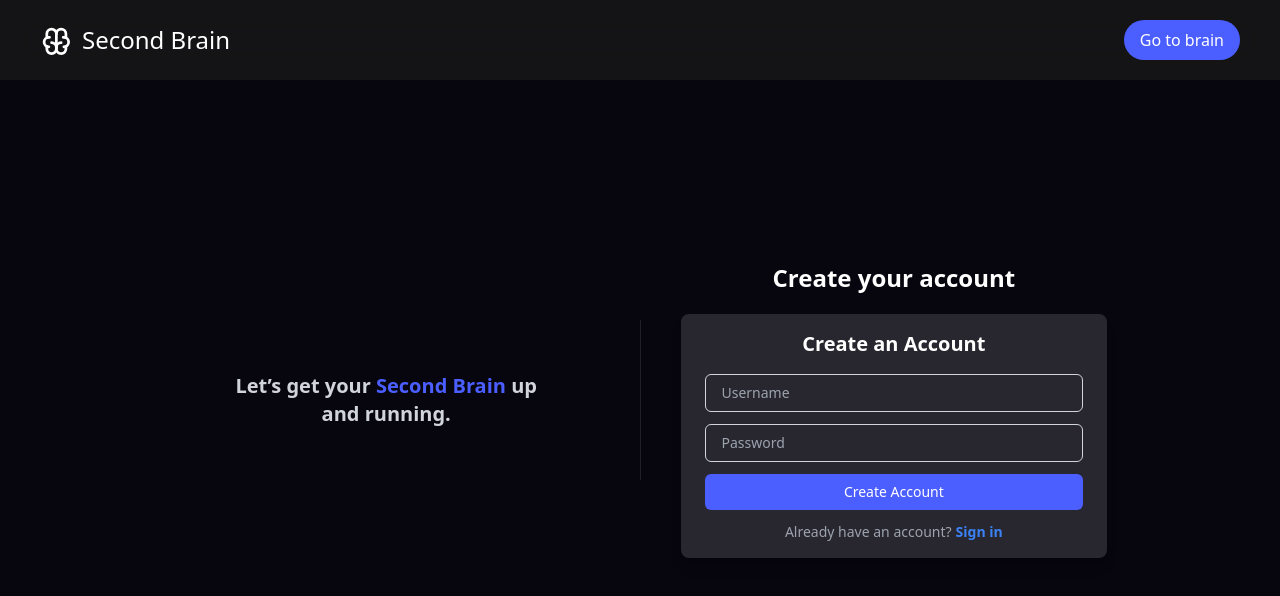
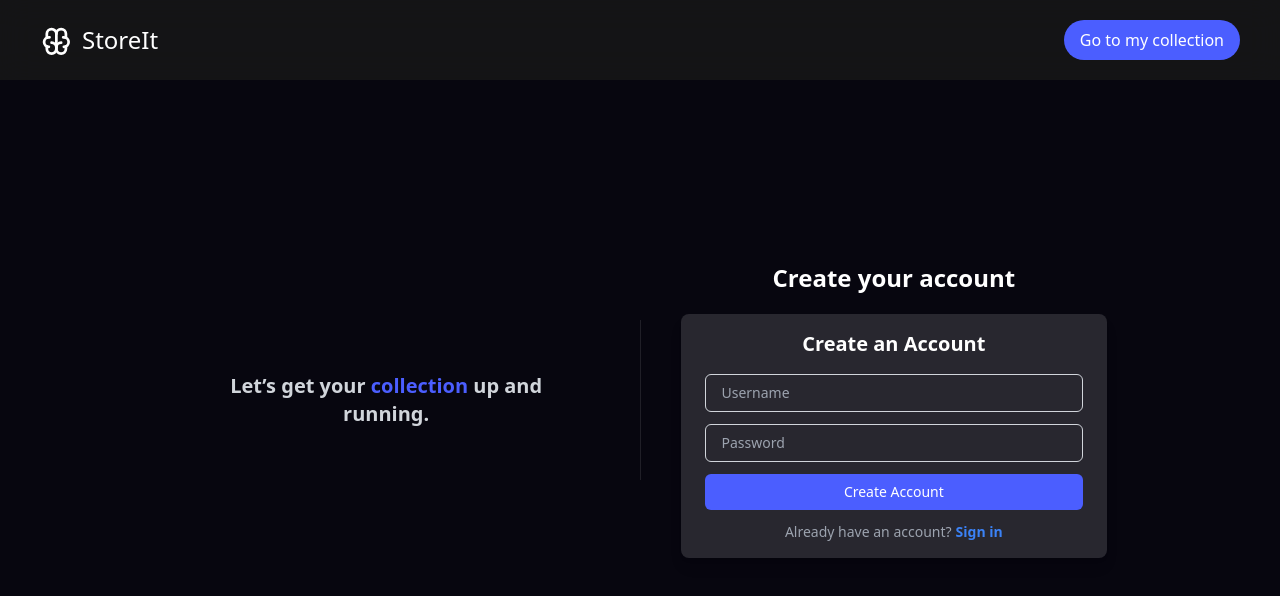
Before and after one commit to manasbhalerao23/StoreIt_FE, a React (Vite) app: page /signup in a window 1280 px wide. Shown: the top 596 px of the page. Built offline with nearby package versions, Linux system fonts and the light colour scheme; sample sign-in values are in the browser's storage.

Commit message:
UI update

```diff
--- a/index.html
+++ b/index.html
@@ -4,7 +4,7 @@
     <meta charset="UTF-8" />
     <link rel="icon" type="image/svg+xml" href="/icon.png" />
     <meta name="viewport" content="width=device-width, initial-scale=1.0" />
-    <title>Second Brain</title>
+    <title>StoreIt</title>
   </head>
   <body>
     <div id="root"></div>
--- a/src/atoms/contentAtom.tsx
+++ b/src/atoms/contentAtom.tsx
@@ -12,7 +12,9 @@ export const contentAtom = atomFamily({
         key:"contentselector",
         get: (id :string | null) => async() => {
             if(!id){
-                const response = await axios.get(`${import.meta.env.VITE_API_URL}/api/v1/content`,
+                const response = await axios.get(
+                    // `http://localhost:3000/api/v1/content`,
+                    `${import.meta.env.VITE_API_URL}/api/v1/content`,
                     {
                         withCredentials: true
                     }
--- a/src/components/Authform.tsx
+++ b/src/components/Authform.tsx
@@ -25,6 +25,7 @@ function AuthForm({ endpoint }: AuthFormProps) {
     try {
       //console.log(import.meta.env.VITE_API_URL)
       await axios.post(
+        // `http://localhost:3000/api/v1/${endpoint}`,
         `${import.meta.env.VITE_API_URL}/api/v1/${endpoint}`,
         { username: data.username, password: data.password },
         { withCredentials: true }
--- a/src/components/Footer.tsx
+++ b/src/components/Footer.tsx
@@ -4,7 +4,7 @@ function Footer() {
   return (
     <footer className="bg-gray-500 text-gray-200 text-sm font-medium">
       <div className="max-w-7xl mx-auto p-5 flex justify-between items-center">
-        <h1 className="">Second Brain</h1>
+        <h1 className="">StoreIt</h1>
         <a
           target="_blank"
           href="https://github.com/manasbhalerao23/Second_Brain_FE"
--- a/src/components/NavBar.tsx
+++ b/src/components/NavBar.tsx
@@ -19,7 +19,7 @@ function Navbar() {
             to="/"
             className="text-2xl hover:scale-105 transition-all duration-200"
           >
-            Second Brain
+            StoreIt
           </Link>
         </div>
 
@@ -30,7 +30,7 @@ function Navbar() {
               to="/brain"
               className="hidden md:block bg-primary hover:bg-primary-dark px-4 py-2 rounded-full"
             >
-              Go to brain
+              Go to my collection
             </Link>
           ) : (
             <>
@@ -67,7 +67,7 @@ function Navbar() {
       >
         {localStorage.getItem("isLoggedIn") ? (
           <Link to="/brain" className="hover:text-white">
-            Go to brain
+            Go to my collection
           </Link>
         ) : (
           <>
--- a/src/components/sharemodel.tsx
+++ b/src/components/sharemodel.tsx
@@ -29,7 +29,7 @@ function ShareModel() {
                 onClick={() => setIsModelOpen(true)}
             >
                 <Share2 size={16} />
-                Share Brain
+                Share
             </button>
 
             <AnimatePresence>
@@ -49,7 +49,7 @@ function ShareModel() {
                             onClick={(e) => e.stopPropagation()}
                         >
                             <div className="flex w-full justify-between items-center mb-4">
-                                <h1 className="text-xl font-semibold text-white">Share Your Second Brain</h1>
+                                <h1 className="text-xl font-semibold text-white">Share Your Collection</h1>
                                 <button
                                     className="cursor-pointer hover:bg-white/20 p-2 rounded-full transition-all duration-200"
                                     onClick={() => setIsModelOpen(false)}
@@ -58,7 +58,7 @@ function ShareModel() {
                                 </button>
                             </div>
                             <p className="text-gray-400 text-sm mb-5">
-                                Share your brain with others to collaborate effortlessly.
+                                Share your collection with others to collaborate effortlessly.
                             </p>
                             <button
                                 className="cursor-pointer bg-primary hover:bg-primary-dark transition-all duration-200 px-3 py-2 rounded-lg flex gap-3 justify-center items-center w-full text-white font-medium"
--- a/src/components/sidebar.tsx
+++ b/src/components/sidebar.tsx
@@ -43,7 +43,7 @@ function SideBar({ isvisible, setisvisible }: { isvisible: boolean; setisvisible
             className="fixed md:sticky top-0 w-64 bg-gray-800 text-gray-200 h-screen px-5 py-3 border-r border-gray-700 flex flex-col"
         >
             <div className="flex justify-between items-center w-full mb-4">
-                <Link to={'/'} className="text-xl font-bold text-primary">Second Brain</Link>
+                <Link to={'/'} className="text-xl font-bold text-primary">StoreIt</Link>
                 <motion.button
                     whileTap={{ scale: 0.9 }}
                     className="p-2 hover:bg-gray-700 rounded-full transition-all duration-200"
--- a/src/components/signin.tsx
+++ b/src/components/signin.tsx
@@ -6,7 +6,7 @@ function Signin () {
         {/* <Navbar /> */}
         <div className="bg-black-100 text-white h-screen py-32 flex flex-col justify-center items-center font-primary">
           <h1 className="text-2xl font-bold my-5 text-center">
-            Login to Brainly
+            Login to StoreIt
           </h1>
           <Authform endpoint="signin" />
         </div>
--- a/src/components/signup.tsx
+++ b/src/components/signup.tsx
@@ -10,7 +10,7 @@ function Signup() {
         <div className="flex flex-col justify-center items-center gap-5 w-full md:w-1/3">
           <p className="text-md md:text-xl font-semibold max-w-xs text-center text-gray-300">
           Let’s get your
-            <span className="text-primary font-bold"> Second Brain </span>
+            <span className="text-primary font-bold"> collection </span>
             up and running.
           </p>
         </div>
```
Also changed, not shown: public/pic.png, public/share_pic.png.
